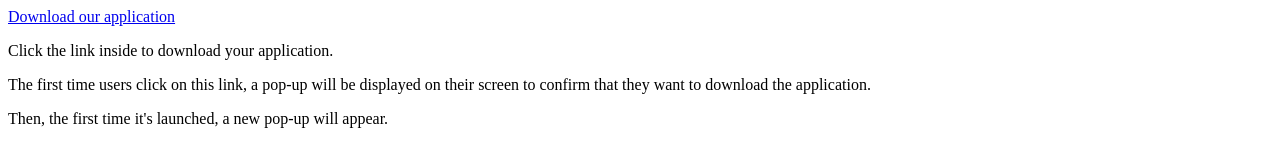
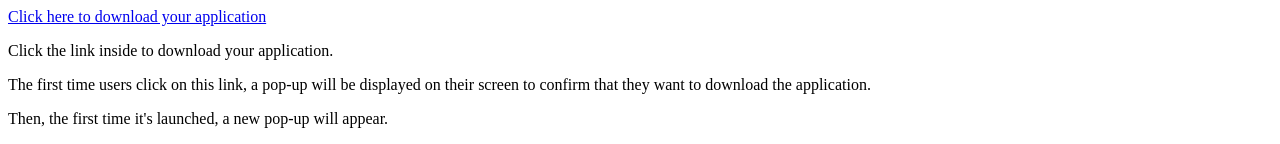
Before and after one commit to AirealLabs/HuntersRanchAR, a plain HTML site: page index.html in a window 1280 px wide. Shown: the top 144 px of the page. Drawn offline with Linux system fonts and the light colour scheme.

Commit message:
switching text to know when updated

```diff
--- a/index.html
+++ b/index.html
@@ -10,7 +10,7 @@
 
 <body>
     <a href="itms-services://?action=download-manifest&url=https://storage.googleapis.com/aireal-apps-pub/manifest.plist"
-        id="text"> Download our application</a>
+        id="text"> Click here to download your application</a>
     <p>Click the link inside to download your application.</p>
 
     <p>The first time users click on this link, a pop-up will be displayed on their screen to confirm that they want to
```
